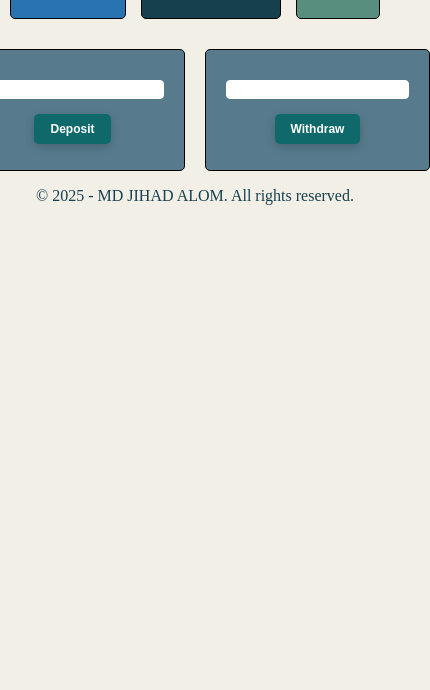
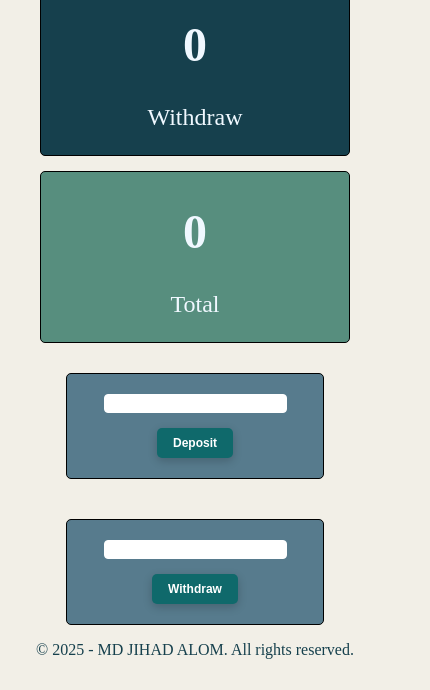
Before and after one commit to mdjihadalom/Simple-Banking-System-Using-DOM, a plain HTML site: page index.html in a window 390 px wide. Shown: the part 298-988 px from the top of the page, 430 px wide, since content can reach past the window. Before the commit the page ends 844 px from the top, so only its background shows below. Drawn offline with Linux system fonts and the light colour scheme.

Commit message:
media update style.css code with add media query code

```diff
--- a/style.css
+++ b/style.css
@@ -101,3 +101,27 @@ body {
     border: 0.5px solid white;
     border-radius: 4px;
 }
+
+/* Mobile Responsive Styles */
+@media screen and (max-width: 768px) {
+    .account-summary {
+        flex-direction: column;
+        font-size: 24px;
+    }
+
+    .balance-card {
+        width: 80%;
+        height: 150px;
+    }
+
+    .transaction-inputs {
+        flex-direction: column;
+        gap: 10px;
+    }
+
+    .transaction-box {
+        width: 60%;
+        height: auto;
+        padding: 20px;
+    }
+}
```
